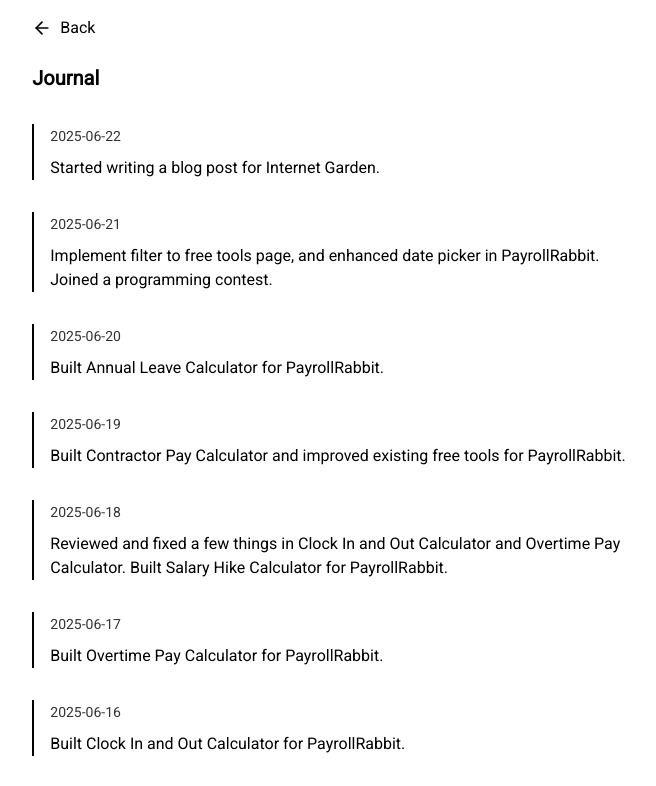
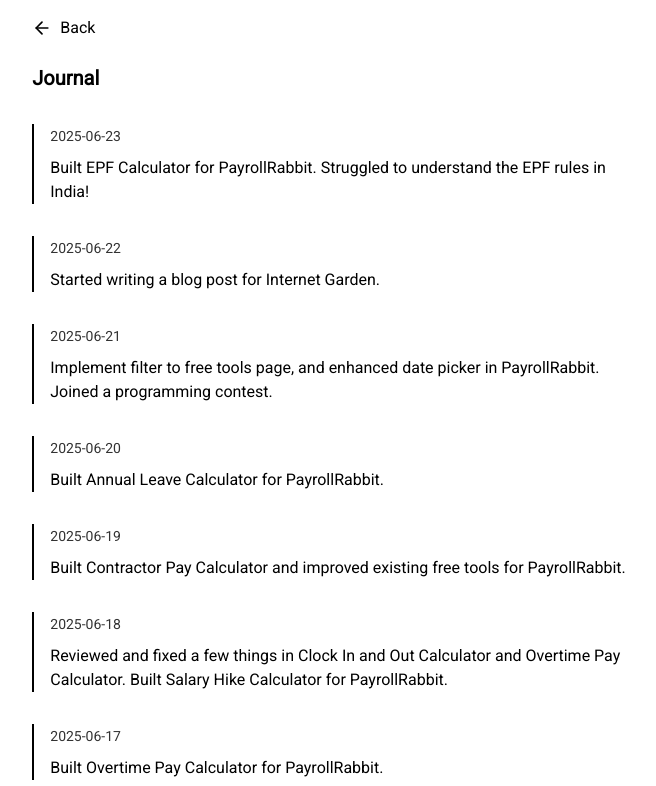
Before and after one commit to minamicode/minamicode.com, a Next.js app: page /journal in a window 1280 px wide. Shown: the top 786 px of the page, without its empty margins (309-965 px from the left). Built offline with nearby package versions, Linux system fonts and the light colour scheme.

Commit message:
add a journal entry

```diff
--- a/src/app/_components/JournalEntries.tsx
+++ b/src/app/_components/JournalEntries.tsx
@@ -6,6 +6,10 @@ type JournalEntry = {
 };
 
 const entries: JournalEntry[] = [
+  {
+    date: "2025-06-23",
+    text: "Built EPF Calculator for PayrollRabbit. Struggled to understand the EPF rules in India!",
+  },
   {
     date: "2025-06-22",
     text: "Started writing a blog post for Internet Garden.",
```
